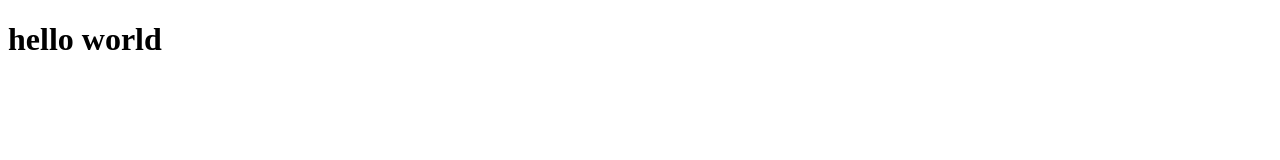
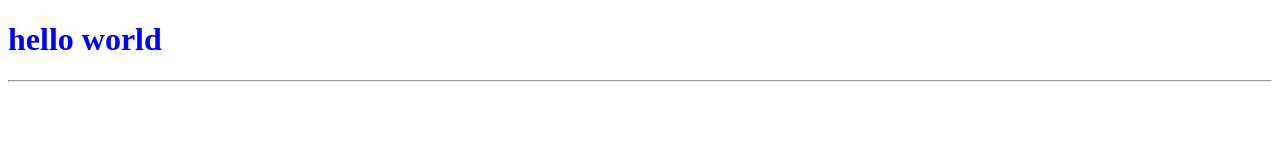
Before and after one commit to lixiatech/lixiatech.github.io, a plain HTML site: page index.html in a window 1280 px wide. Drawn offline with Linux system fonts and the light colour scheme.

Commit message:
Update index.html

```diff
--- a/index.html
+++ b/index.html
@@ -5,9 +5,10 @@
     <link rel="icon" href="/favicon.ico">
     <meta name="viewport" content="width=device-width, initial-scale=1.0">
     <title>Vite App</title>
-    <link href="./main.css" />
+    <link rel="stylesheet" href="./main.css">
   </head>
   <body>
     <h1>hello world</h1>
+    <hr />
   </body>
 </html>
```
